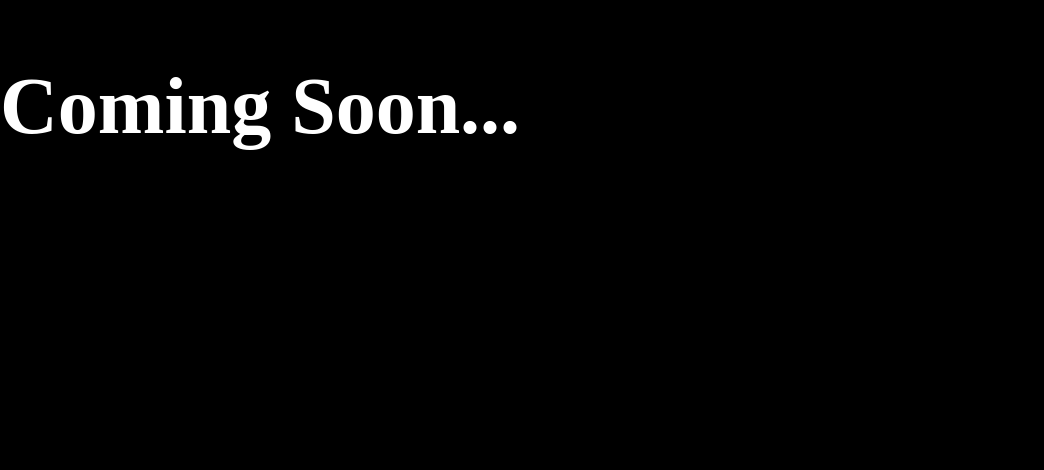
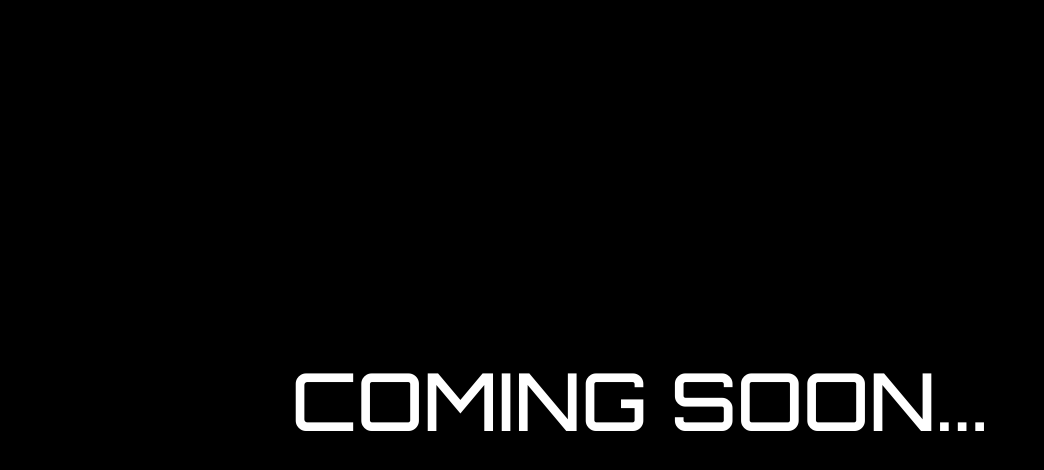
Before and after one commit to mihailocv/portfolio-plain, a plain HTML site: page index.html in a window 1280 px wide. Shown: the whole page, without its empty margins (0-1044 px from the left). Drawn offline with Linux system fonts and the light colour scheme.

Commit message:
Minimalne izmjene

```diff
--- a/style.css
+++ b/style.css
@@ -1,14 +1,23 @@
+@import url('https://fonts.googleapis.com/css2?family=Orbitron:wght@400..900&display=swap');
+
 body{
     margin: 0;
     padding: 0;
     background-color: black;
     color: white;
     display: flex;
+    justify-content: center;
+    align-items: center;
+    height: 100vh;
+    text-transform: uppercase;
 }
 
 h1 {
     font-size: clamp(3.125rem, 3.464vw + 2.229rem, 5rem);
     line-height: clamp(4.688rem, 3.349vw + 3.821rem, 6.5rem);
-    justify-content: center;
-    align-items: center;
+
+  font-family: "Orbitron", sans-serif;
+  font-optical-sizing: auto;
+  font-weight: 500;
+  font-style: normal;
 }
```
